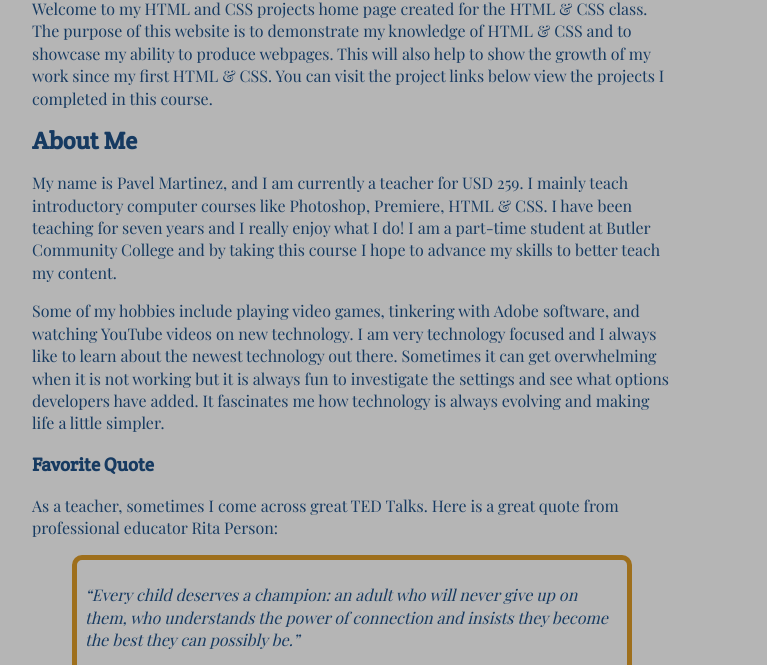
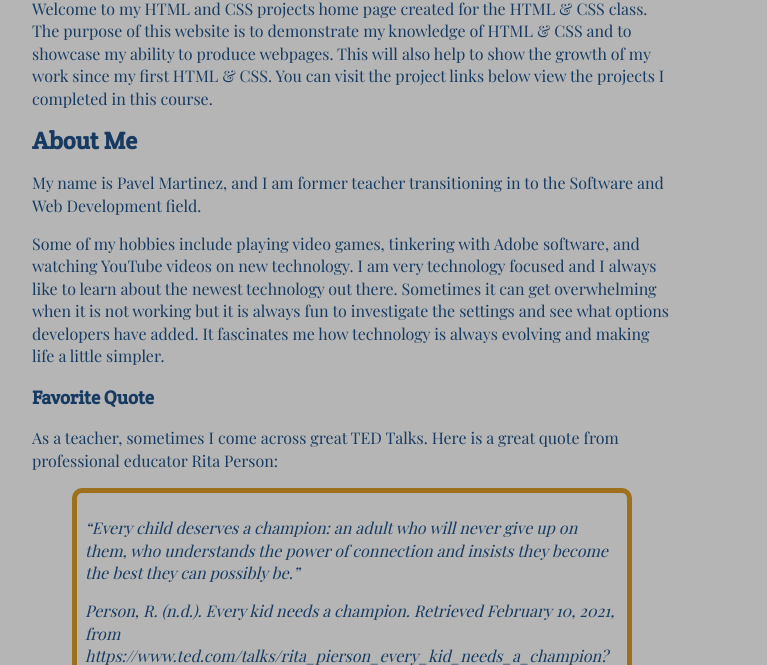
Before and after one commit to Pavel-Martinez-22/personal_website, a plain HTML site: page index.html in a window 1280 px wide. Shown: the part 94-759 px from the top of the page, without its empty margins (288-1055 px from the left). Drawn offline with nearby package versions, Linux system fonts and the light colour scheme.

Commit message:
Updated About me

```diff
--- a/index.html
+++ b/index.html
@@ -26,10 +26,7 @@
 
 	<main>
 		<h2>About Me</h2>
-		<p>My name is Pavel Martinez, and I am currently a teacher for USD 259. I mainly teach introductory computer
-			courses like Photoshop, Premiere, HTML &amp; CSS. I have been teaching for seven years and I really enjoy
-			what I do! I am a part-time student at Butler Community College and by taking this course I hope to advance
-			my skills to better teach my content.</p>
+		<p>My name is Pavel Martinez, and I am former teacher transitioning in to the Software and Web Development field.</p>
 
 		<p>Some of my hobbies include playing video games, tinkering with Adobe software, and watching YouTube videos on
 			new technology. I am very technology focused and I always like to learn about the newest technology out
```
